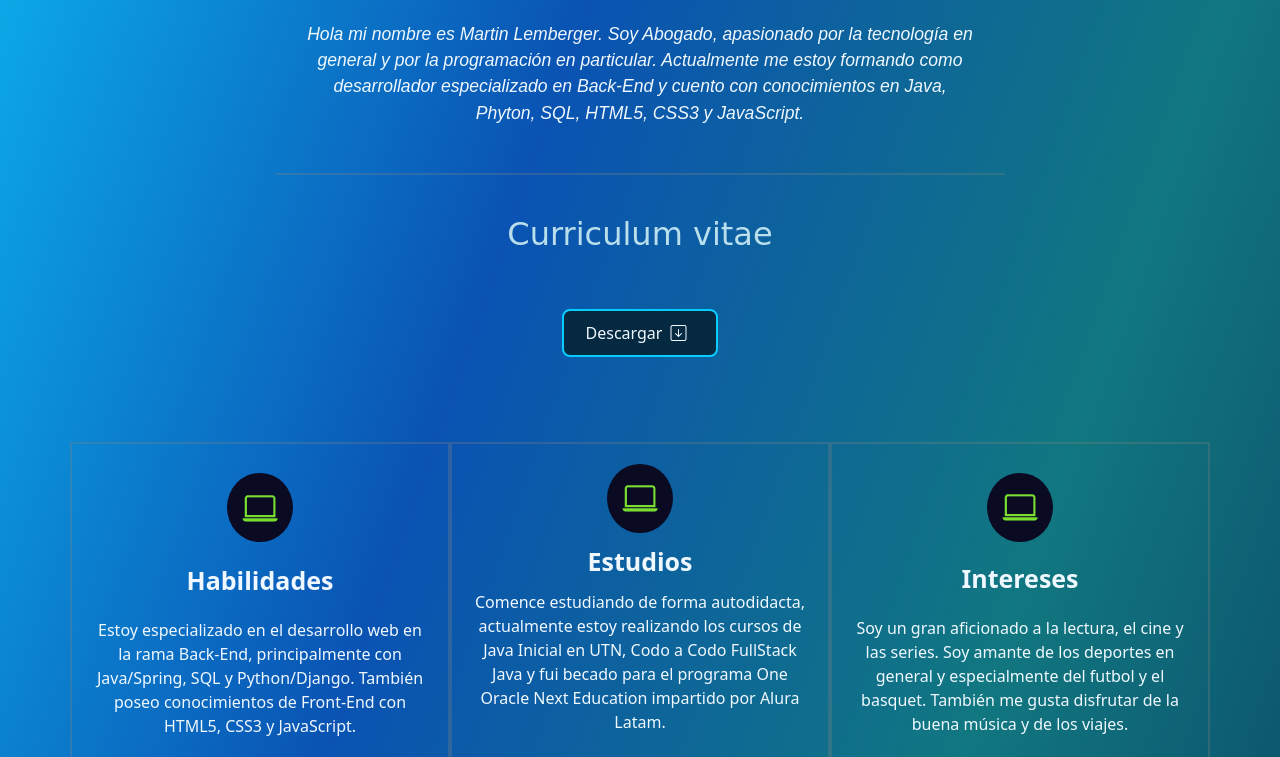
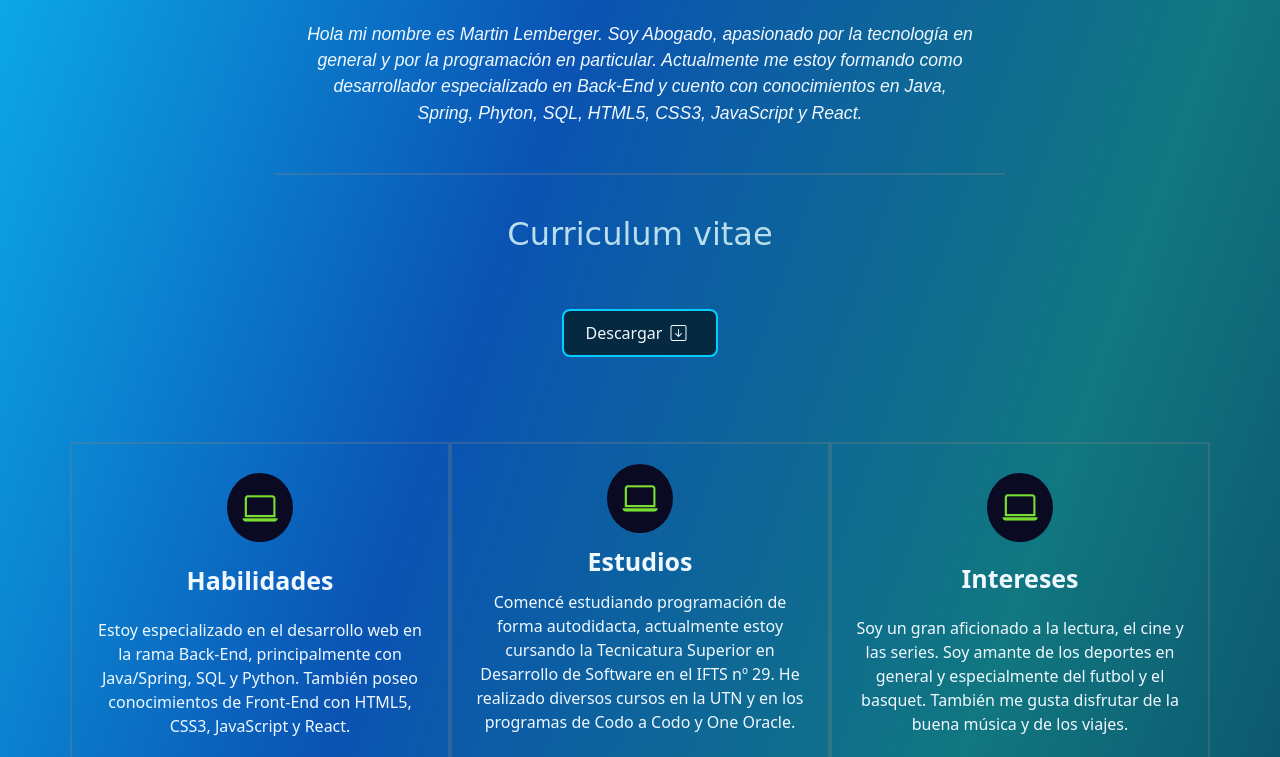
Before and after one commit to Marl8/Marl8.github.io, a plain HTML site: page index.html in a window 1280 px wide. Shown: the part 678-1435 px from the top of the page. Drawn offline with nearby package versions, Linux system fonts and the light colour scheme; a web font is replaced by a local one.

Commit message:
Actualizando datos 10-06-24

```diff
--- a/index.html
+++ b/index.html
@@ -80,7 +80,7 @@
                             Hola mi nombre es Martin Lemberger. Soy Abogado, apasionado por la tecnología en general
                             y por la programación en particular.
                             Actualmente me estoy formando como desarrollador especializado en Back-End y cuento con
-                            conocimientos en Java, Phyton, SQL, HTML5, CSS3 y JavaScript.
+                            conocimientos en Java, Spring, Phyton, SQL, HTML5, CSS3, JavaScript y React.
                         </p>
                     </div>
                     </div>
@@ -101,8 +101,8 @@
                             <p class="exp-titulo">Habilidades</p>
                             <p class="text">
                             Estoy especializado en el desarrollo web en la rama Back-End,
-                            principalmente con Java/Spring, SQL y Python/Django.
-                            También poseo conocimientos de Front-End con HTML5, CSS3 y JavaScript.
+                            principalmente con Java/Spring, SQL y Python.
+                            También poseo conocimientos de Front-End con HTML5, CSS3, JavaScript y React.
                             </p>
                             <div class="badges-contenedor">
                                 <i class="fa-brands fa-java"></i>
@@ -110,6 +110,7 @@
                                 <i class="fa-brands fa-html5"></i>
                                 <i class="fa-brands fa-css3-alt"></i>
                                 <i class="fa-brands fa-square-js"></i>
+                                <i class="fa-brands fa-react"></i>
                                 <i class="fa-brands fa-git"></i>
                             </div>
                         </div>
@@ -117,11 +118,12 @@
                             <i class="bi bi-laptop"></i>
                             <p class="exp-titulo">Estudios</p>
                             <p class="text">
-                            Comence estudiando de forma autodidacta, actualmente estoy realizando los cursos de
-                            Java Inicial en UTN, Codo a Codo FullStack Java y fui becado para el programa
-                            One Oracle Next Education impartido por Alura Latam.
+                            Comencé estudiando programación de forma autodidacta, actualmente estoy cursando la Tecnicatura Superior
+                            en Desarrollo de Software en el IFTS nº 29.
+                            He realizado diversos cursos en la UTN y en los programas de Codo a Codo y One Oracle.
                             </p>
                             <div class="badges-contenedor">
+                                <span class="badge text-bg-primary">IFTS 29</span>
                                 <span class="badge text-bg-primary">UTN</span>
                                 <span class="badge text-bg-primary">One Oracle</span>
                                 <span class="badge text-bg-primary">Codo a Codo</span>
```
